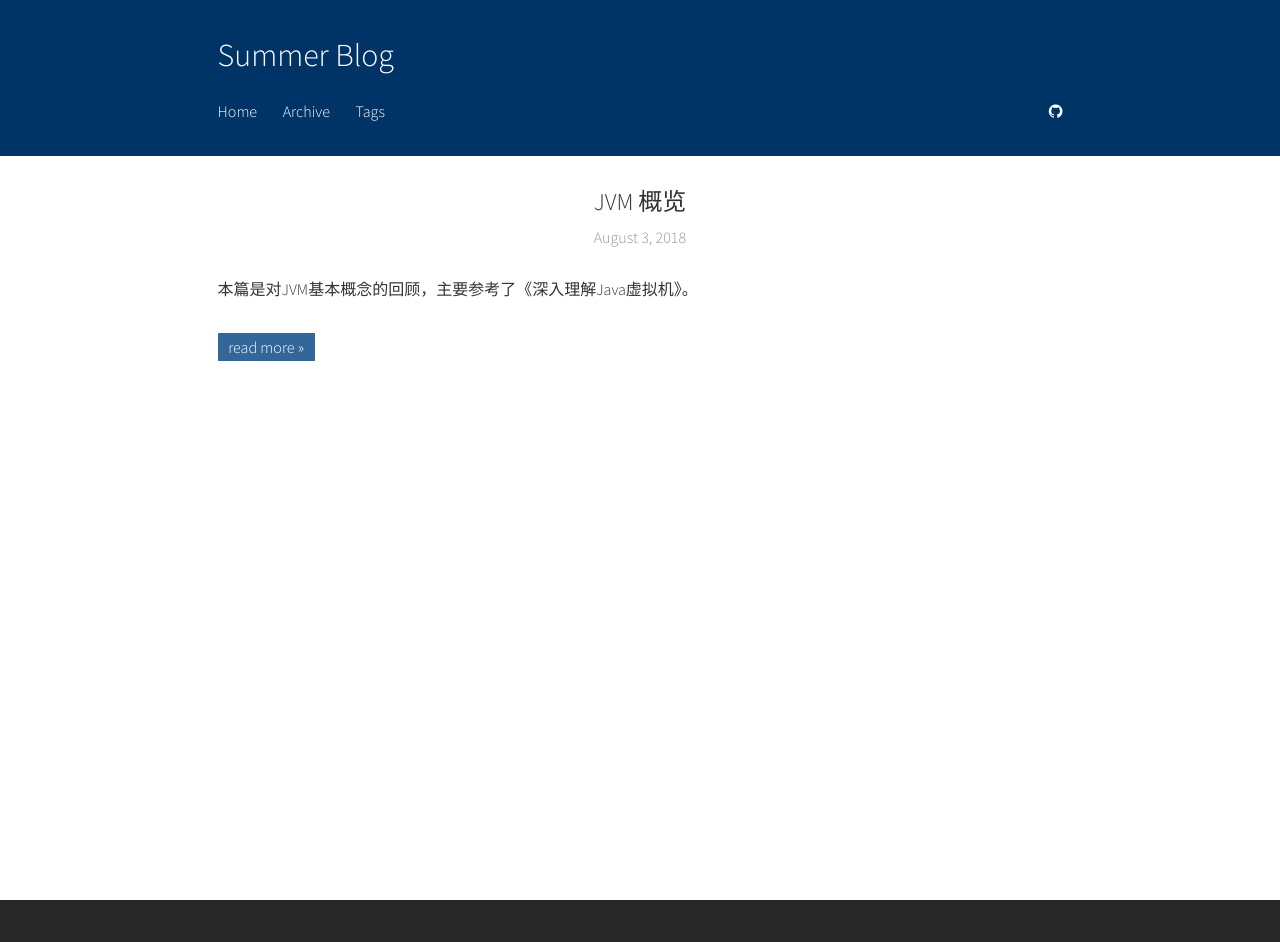
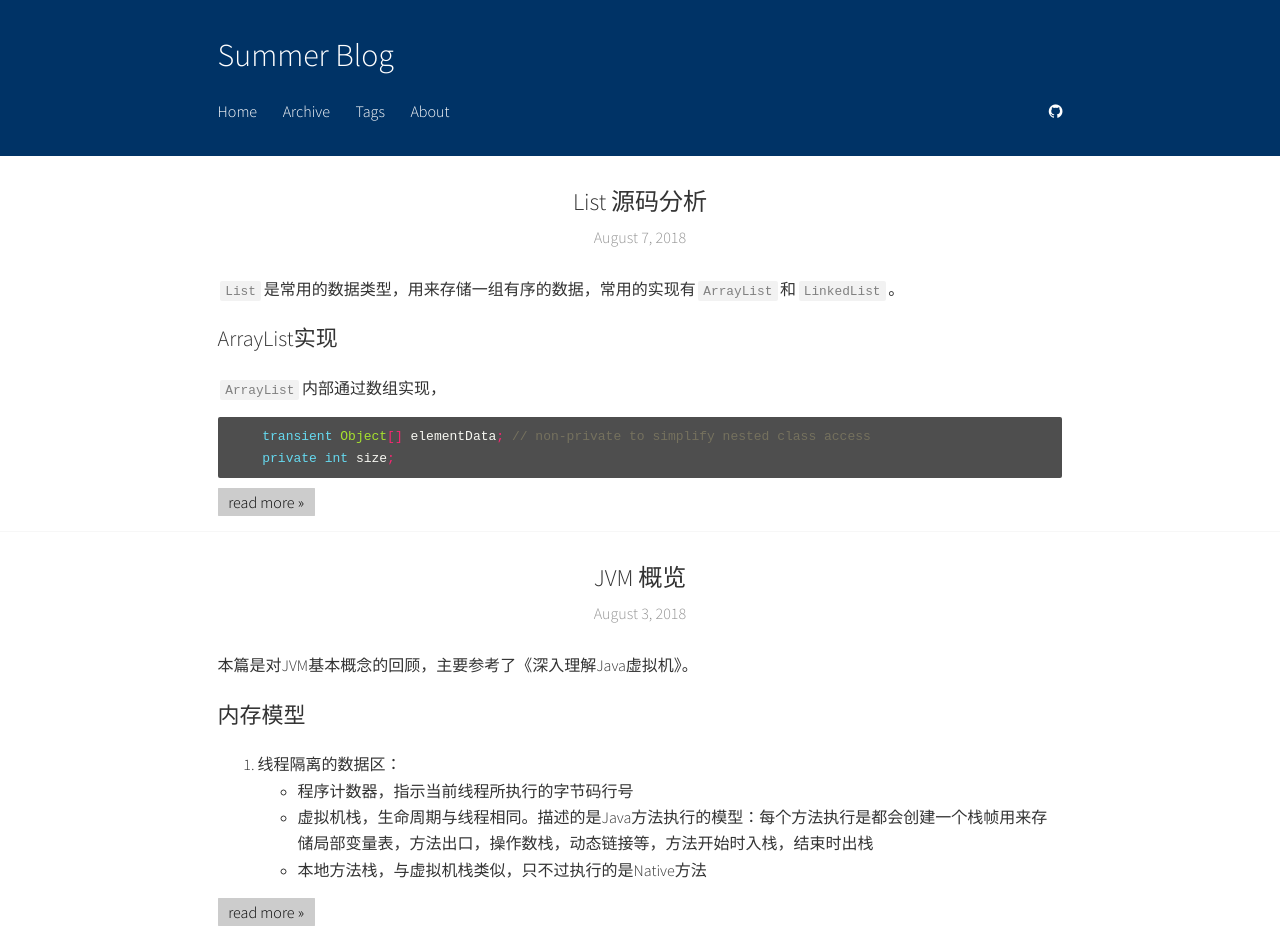
Before and after one commit to summer00/summer00.github.io, a Jekyll site: the page built from index.html, in a window 1280 px wide. Built offline with Jekyll 4.4.1, drawn with Linux system fonts in a browser that asks for light colours; the list of posts is cut into pages by our own code; before the commit the page ends 900 px from its top, so only the background shows below that.

Commit message:
Update config; Add about; Add arraylist

````diff
--- a/_config.yml
+++ b/_config.yml
@@ -6,7 +6,7 @@ url: "https://summer00.github.io/"
 baseurl: ""
 paginate: 3
 permalink: pretty
-excerpt_separator: "\n\n" # two blank lines
+excerpt_separator: <!--more-->
 
 style:
   minimalist: false
@@ -16,6 +16,7 @@ navigation:
   - index.html
   - archive.html
   - tags.md
+  - about.md
 
 comments:
   disqus: "summer00"
--- a/_posts/2018-08-03-jvm-summary.markdown
+++ b/_posts/2018-08-03-jvm-summary.markdown
@@ -10,8 +10,8 @@ categories: [jvm, summary]
 
 1. 线程隔离的数据区：
     * 程序计数器，指示当前线程所执行的字节码行号
-    * 虚拟机栈，生命周期与线程相同。描述的是Java方法执行的模型：每个方法执行是都会创建一个栈帧用来存储局部变量表，方法出口，操作数栈，动态链接等，方法开始时入栈，结束时出栈。
-    * 本地方法栈，与虚拟机栈类似，只不过执行的是Native方法
+    * 虚拟机栈，生命周期与线程相同。描述的是Java方法执行的模型：每个方法执行是都会创建一个栈帧用来存储局部变量表，方法出口，操作数栈，动态链接等，方法开始时入栈，结束时出栈
+    * 本地方法栈，与虚拟机栈类似，只不过执行的是Native方法<!--more-->
 
 2. 线程共享的数据区：
     * 堆，存放对象实例
--- /dev/null
+++ b/_posts/2018-08-07-source-arraylist.md
@@ -0,0 +1,18 @@
+---
+title:  "List 源码分析"
+date:   2018-08-07 17:17:00 +0800
+categories: [source]
+---
+
+`List`是常用的数据类型，用来存储一组有序的数据，常用的实现有`ArrayList`和`LinkedList`。
+
+# ArrayList实现
+
+`ArrayList`内部通过数组实现，
+
+
+```java
+    transient Object[] elementData; // non-private to simplify nested class access
+    private int size;
+```
+<!--more-->
--- a/_sass/anchor.sass
+++ b/_sass/anchor.sass
@@ -3,15 +3,15 @@ a.ghost, a.gray, a.disabled
   padding: .2em .6em
 
 a.ghost
-  background-color: #336699
-  border: 0.5px solid #336699
-  color: white
+  background-color: #CCCCCC
+  border: 0.5px solid #CCCCCC
+  color: black
   transition: .1s
 
 a.ghost:hover
   background-color: transparent
-  border-color: #336699
-  color: #336699
+  border-color: #CCCCCC
+  color: #CCCCCC
 
 a.gray, a.disabled
   background-color: reduce(8)
--- a/_sass/basic.sass
+++ b/_sass/basic.sass
@@ -24,7 +24,7 @@ main
   flex-grow: 1
 
 article a
-  color: #336699
+  color: #68f
   transition: color .2s ease-out
   &.selected, &:hover
     color: reduce(100)
@@ -41,7 +41,7 @@ header span, header time
   color: #949494
 
 blockquote
-  border-left: 5px solid #336699
+  border-left: 5px solid #68f
   padding-left: 1.5em
   margin: 0
 
@@ -60,7 +60,10 @@ article header h1
   font-size: 24px
 
 article h1
-  font-size: 20px
+  font-size: 22px
+
+article h2
+  font-size: 18px
 
 article
   font-size: 16px
--- /dev/null
+++ b/about.md
@@ -0,0 +1,24 @@
+---
+title: "About"
+layout: label
+---
+
+# About This Place
+
+我的新Blog，开始写文章吧！
+
+今后会在这里更新一些概念总结，源码分析，吐槽之类的自言自语
+
+# About Me
+
+Hi, 我叫夏夏
+
+现在在成都的一个孵化器里写代码，写Java为生
+
+喜欢夏天，喜欢宅，喜欢和家人呆一起
+
+喜欢打篮球，喜欢电子产品
+
+喜欢看书，喜欢忧国忧民
+
+怎么说呢，相信明天会更好吧
--- a/index.sass
+++ b/index.sass
@@ -81,7 +81,7 @@ article header
   margin-bottom: 1.6em
 
 article footer
-  padding: 1em 0
+  padding: 0 0
 
 table
   width: 100%
@@ -106,3 +106,11 @@ nav, body > footer
     list-style-type: none
   a
     font-weight: 300
+
+#mylabel
+  padding: 1em calc(22% - 4em)
+  font-size: 16px
+
+#mylabel h1
+  color: #68f
+  font-size: 28px
````
Also changed, not shown: other parts of _posts/2018-08-03-jvm-summary.markdown (+1 -1 lines), _layouts/label.html (added, +9 -0 lines).
